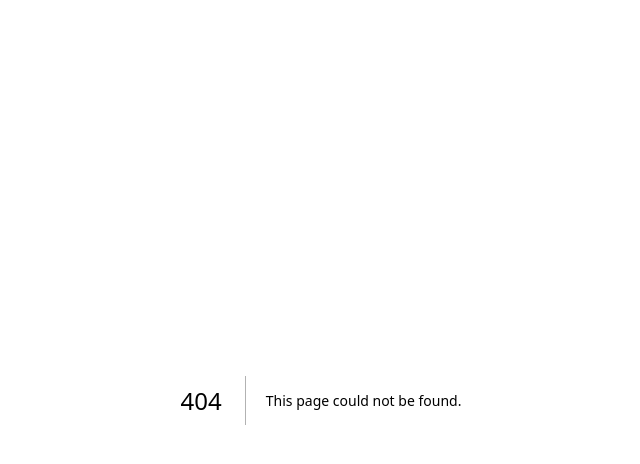
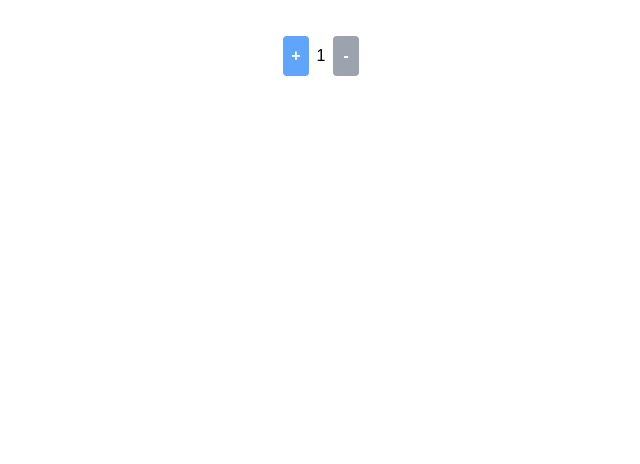
Before and after one commit to JunekoCoding/cprg306-assignments, a Next.js app: page /week-4 in a window 1280 px wide. Before the commit this address had no page. Shown: the top 464 px of the page, without its empty margins (319-959 px from the left). Built offline with nearby package versions, Linux system fonts and the light colour scheme.

Commit message:
Week 4 submission
Week 4.

```diff
--- a/app/page.js
+++ b/app/page.js
@@ -20,6 +20,14 @@ export default function Page() {
           Week 3
         </Link>
       </p>
+      <p>
+        <Link
+          href="/week-4"
+          className="text-blue-500 hover:text-orange-500 hover:underline"
+        >
+          Week 4
+        </Link>
+      </p>
     </main>
   );
 }
--- /dev/null
+++ b/app/week-4/new-item.js
@@ -0,0 +1,28 @@
+'use client';
+
+import { useState } from 'react';
+
+export default function NewItem() {
+    //initialize state variable 'quantity' with a value of 1
+    const [quantity, setQuantity] = useState(1);
+
+    const increment = () => {
+        //increment the quantity by 1
+        setQuantity((prevQuantity) => (prevQuantity < 20 ? prevQuantity + 1 : prevQuantity));
+    };
+
+    const decrement = () => {
+        //decrement the quantity by 1
+        setQuantity((prevQuantity) => (prevQuantity > 1 ? prevQuantity - 1 : prevQuantity));
+    };
+
+    return (
+        <div class='bg-white px-4 py-4 my-5'>
+            <div class='flex items-center gap-2'>
+                <button onClick={increment} disabled={quantity === 20}className='px-2 py-2 font-bold text-white bg-blue-400 rounded disabled:bg-gray-400'>+</button>
+                <span class ='text-black'>{quantity}</span>
+                <button onClick={decrement} disabled={quantity === 1}className='px-2.5 py-2 font-bold text-white bg-blue-400 rounded disabled:bg-gray-400'>-</button>
+            </div>
+        </div>
+    );
+}
--- /dev/null
+++ b/app/week-4/page.js
@@ -0,0 +1,9 @@
+import NewItem from './new-item';
+
+export default function Page() {
+  return (
+    <main class="flex justify-center w-full">
+      <NewItem />
+    </main>
+  );
+}
```
